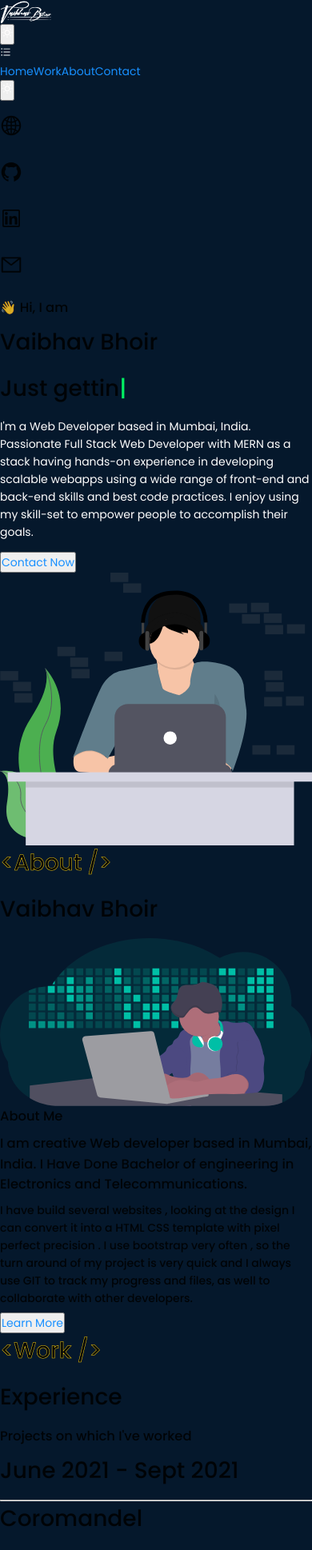
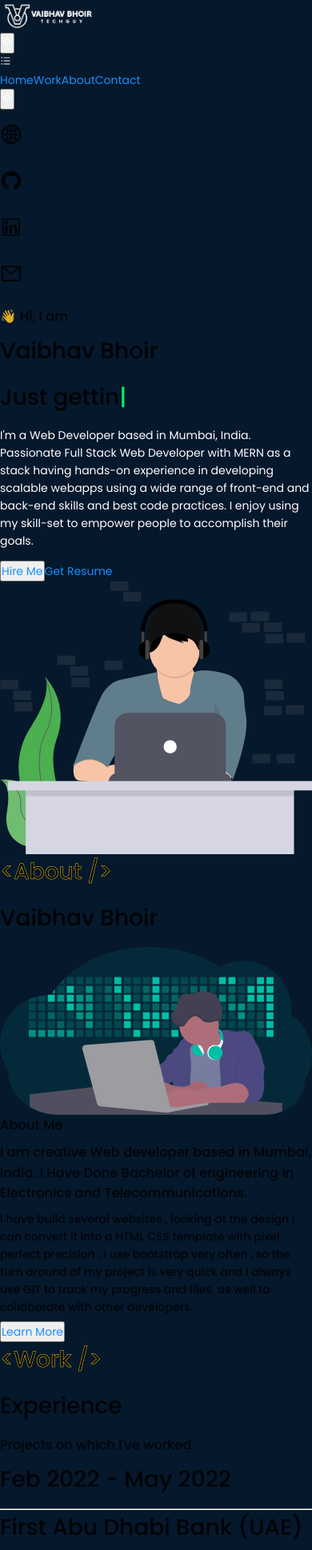
Before and after one commit to vaibhav-bhoir/NextjsPortfolio, a Next.js app: page / in a window 390 px wide. Shown: the top 1938 px of the page at 80% size. Built offline with nearby package versions, Linux system fonts and the light colour scheme.

Commit message:
experience and project data added and some css chnages added

```diff
--- a/components/ContactForm.js
+++ b/components/ContactForm.js
@@ -64,7 +64,7 @@ const ContactForm = () => {
                         <form onSubmit={handleSubmit(onSubmit)}>
                         <div className="flex flex-col relative mb-7">
                             <label className="mb-3 dark:text-black" htmlFor="name">
-                            Your Full Name
+                            Your Full Name <span className="text-red-500">*</span>
                             </label>
                             <input
                             className={`${errors.name ? 'ring-2 ring-red-500' : null} outline-none py-2 px-4 bg-gray-700 dark:bg-white border-primary border-2 rounded-md placeholder-gray-400 dark:text-black`}
@@ -84,7 +84,7 @@ const ContactForm = () => {
                         </div>
                         <div className="flex flex-col relative mb-7">
                             <label className="mb-3 dark:text-black" htmlFor="email">
-                            Your E-mail
+                            Your E-mail <span className="text-red-500">*</span>
                             </label>
                             <input
                             className={`${errors.email ? 'ring-2 ring-red-500' : null} outline-none py-2 px-4 bg-gray-700 dark:bg-white border-primary border-2 rounded-md placeholder-gray-400 dark:text-black`}
@@ -116,7 +116,7 @@ const ContactForm = () => {
                         </div>
                         <div className="flex flex-col relative mb-7">
                             <label className="my-2 dark:text-black" htmlFor="message">
-                            Your message
+                            Your message <span className="text-red-500">*</span>
                             </label>
                             <textarea
                             className={`${errors.message ? 'ring-2 ring-red-500' : null} outline-none h-28 max-h-56 py-2 px-4 bg-gray-700 dark:bg-white border-primary border-2 rounded-md dark:text-black`}
@@ -135,7 +135,7 @@ const ContactForm = () => {
                                     message: "Your message can't be more than 1000 characters",
                                 },
                                 minLength: {
-                                    value: 40,
+                                    value: 30,
                                     message: 'Your message must be longer than this!',
                                 },
                             })}
--- a/components/Navbar.js
+++ b/components/Navbar.js
@@ -25,14 +25,14 @@ const Navbar2 = () => {
     const toggleTheme = () => {setTheme(theme === 'dark' ? 'light' : 'dark')}
 
     return (
-        <nav className="fixed w-full md:flex justify-between items-center text-white text-center bg-frosted dark:bg-darkblue p-9 md:p-3 z-50">
+        <nav className="fixed w-full md:flex justify-between items-center text-white text-center bg-frosted dark:bg-darkblue p-4 md:px-3 md:py-0 z-50">
             <div className="flex items-center justify-between">
                 <Link href='/'>
                 <a className='inline-flex items-center p-2 mr-4 '>
                     {/* <span className='text-4xl text-white font-bold uppercase tracking-wide'>
                     Vaibhav Bhoir
                     </span> */}
-                    <img className="logo" src="logo.png" alt="logo"  />
+                    <img className="logo" src="brand-logo.png" alt="logo"  />
                 </a>
                 </Link>
 
@@ -73,7 +73,7 @@ const Navbar2 = () => {
                     navLinks.map((link, index) => (
 
                         <Link href={link.path} key={index}>
-                            <a onClick={toggleSidebar} className={`${router.pathname == link.path ? "border-b-2" : "" }  px-3 my-6 md:py-2 text-7xl md:text-3xl text-white font-bold items-center justify-center hover:bg-primary dark:hover:bg-jaguar hover:text-white `}>
+                            <a onClick={toggleSidebar} className={`${router.pathname == link.path ? "border-b-2" : "" }  px-3 my-6 md:py-2 text-7xl md:text-3xl text-white font-bold items-center justify-center hover:border-b-2 hover:text-white `}>
                                 {link.name}
                             </a>
                         </Link>
--- a/components/experience.data.js
+++ b/components/experience.data.js
@@ -1,6 +1,30 @@
 const EXP_DATA = [
     {
         id: 1,
+        name: 'First Abu Dhabi Bank (UAE)',
+        post: 'Associate Developer',
+        location: 'Mirum India pvt ltd',
+        desc: 'FAB is the leading bank in the UAE. I have worked on accessibility part of their website as per Accessibility guidelines and the law, made the website accessible for screen readers and the person with disabilities.',
+        date: 'Feb 2022 - May 2022'
+    },
+    {
+        id: 2,
+        name: 'Rohan Corporation',
+        post: 'Associate Developer',
+        location: 'Mirum India pvt ltd',
+        desc: 'Worked on front-end part of their website and also managed backend data with the help of wordpress CMS.',
+        date: 'Oct 2021 - Jan 2022'
+    },
+    {
+        id: 3,
+        name: 'Greenlam Clads',
+        post: 'Associate Developer',
+        location: 'Mirum India pvt ltd',
+        desc: 'Worked on front-end part of their website and also managed backend data with the help of wordpress CMS.',
+        date: 'June 2021 - DEC 2021'
+    },
+    {
+        id: 4,
         name: 'Coromandel',
         post: 'Associate Developer',
         location: 'Mirum India pvt ltd',
@@ -8,29 +32,13 @@ const EXP_DATA = [
         date: 'June 2021 - Sept 2021'
     },
     {
-        id: 2,
-        name: 'Greenlam Clads',
-        post: 'Associate Developer',
-        location: 'Mirum India pvt ltd',
-        desc: 'Worked on front-end part of their website and also managed backend data with the help of wordpress CMS.',
-        date: 'June 2021 - DEC 2021'
-    },
-    {
-        id: 3,
+        id: 5,
         name: 'Hero Electric',
         post: 'Associate Developer',
         location: 'Mirum India pvt ltd',
         desc: 'Managed backend data with the help of wordpress CMS.',
         date: 'Oct 2021 - DEC 2021'
-    },
-    {
-        id: 4,
-        name: 'Rohan Corporation',
-        post: 'Associate Developer',
-        location: 'Mirum India pvt ltd',
-        desc: 'Worked on front-end part of their website and also managed backend data with the help of wordpress CMS.',
-        date: 'Oct 2021 - Present'
-    },
+    }
 ]
 
 export default EXP_DATA
--- a/components/projects.data.js
+++ b/components/projects.data.js
@@ -65,6 +65,17 @@ const PROJECTS_DATA = [
         github: 'https://github.com/vaibhav-bhoir/react-portfolio',
         type: 'Website',
     },
+    {
+        id: 7,
+        name: 'React Admin Dashboard',
+        desc: 'lorem ipsum lorem ipsum lorem ipsdum lorem ipsum',
+        image: '/projects/react-dashboard.png',
+        tech: [{ class: '/icons/html5.svg', name: 'HTML' }, { class: '/icons/css.svg', name: 'CSS' }, { class: '/icons/javascript.svg', name: 'JS' }, { class: '/icons/netlify.svg', name: 'Netlify' }],
+        date: '--',
+        link: 'https://react-admin-vaibhav-bhoir.vercel.app/',
+        github: 'https://github.com/vaibhav-bhoir/react-admin',
+        type: 'Website',
+    }
 ]
 
 export default PROJECTS_DATA
--- a/pages/index.js
+++ b/pages/index.js
@@ -1,6 +1,6 @@
 import Head from 'next/head'
 import Link from 'next/link';
-import { useState } from 'react';
+import { useState, useEffect } from 'react';
 import Cover from '../components/Cover';
 import PROJECTS_DATA from '../components/projects.data';
 import { AiOutlineGithub, AiOutlineLinkedin , AiOutlineMail} from "react-icons/ai";
@@ -12,9 +12,6 @@ import Typed from 'react-typed';
 import Image from 'next/image';
 import heroImg from '../public/landing.svg';
 import projectImg from '../public/projects.svg';
-
-
-
 
 
 export default function Home() {
@@ -60,7 +57,10 @@ export default function Home() {
           </h1>
           <p className="text-secondary-900 text-3xl md:text-4xl max-w-6xl" data-aos="fade-in" data-aos-delay={1500}>I'm a <span className="text-success dark:text-darkblue font-bold">Web Developer</span> based in Mumbai, India. Passionate Full Stack Web Developer with MERN as a stack having hands-on experience in developing scalable webapps using a wide range of front-end and back-end skills and best code practices. I enjoy using my skill-set to empower people to accomplish their goals.</p>
           <Link href="/contact">
-            <button className="rounded-lg border-2 px-8 py-4 mt-4 mb-24 border-success text-success dark:text-white dark:bg-darkblue dark:border-darkblue hover:bg-success hover:text-black" data-aos="fade-in" data-aos-delay={2000}>Contact Now</button>
+            <button className="rounded-lg border-2 px-4 py-2 md:px-8 md:py-4 mt-4 mb-24 border-success text-success dark:text-white dark:bg-darkblue dark:border-darkblue hover:bg-success hover:text-black" data-aos="fade-in" data-aos-delay={2000}>Hire Me</button>
+          </Link>
+          <Link href="https://drive.google.com/file/d/1SQBc9-Px8UvT6FeuOBZyCaugx4lPemx6/view?usp=drivesdk">
+            <a target="_blank" rel="noopener noreferrer" className="rounded-lg border-2 px-4 py-2 md:px-8 md:py-4 mt-4 mb-24  ml-6 md:ml-8 border-info text-info dark:text-white dark:bg-darkblue dark:border-darkblue hover:bg-info hover:text-black" data-aos="fade-in" data-aos-delay={2000}>Get Resume</a>
           </Link>
           </div>
           <div className=" hidden md:block w-full md:w-1/2 p-16">
@@ -88,8 +88,8 @@ export default function Home() {
           </div>
           <div className="w-full lg:w-1/2">
             <h3 className="text-success dark:text-jaguar md:text-4xl" data-aos="fade-in">About Me</h3>
-            <h3 className="text-secondary-900 text-3xl md:text-4xl max-w-6xl my-8" data-aos="fade-in">I am creative Web developer based in Mumbai, India. I Have Done Bachelor of engineering in Electronics and Telecommunications.</h3>
-            <h4 className="text-secondary-900 text-3xl md:text-4xl max-w-6xl my-8" data-aos="fade-in">I have build several websites , looking at the design I can convert it into a HTML CSS template with pixel perfect precision . I use bootstrap very often , so the turn around of my project is very quick and I always use GIT to track my progress and files, as well to collaborate with other developers.
+            <h3 className="text-secondary-900 text-3xl md:text-4xl max-w-6xl my-8" data-aos="fade-left">I am creative Web developer based in Mumbai, India. I Have Done Bachelor of engineering in Electronics and Telecommunications.</h3>
+            <h4 className="text-secondary-900 text-3xl md:text-4xl max-w-6xl my-8" data-aos="fade-left">I have build several websites , looking at the design I can convert it into a HTML CSS template with pixel perfect precision . I use bootstrap very often , so the turn around of my project is very quick and I always use GIT to track my progress and files, as well to collaborate with other developers.
             </h4>
             <Link href="/about">
               <button data-aos="fade-in" className="rounded-lg border-2 px-8 py-4 mt-4 mb-24 dark:text-white dark:bg-darkblue dark:border-darkblue border-success text-success hover:bg-success hover:text-black">Learn More</button>
--- a/style/global.css
+++ b/style/global.css
@@ -46,14 +46,14 @@ html.light body {
 }
 
 .logo {
-  width: 140px;
+  width: 200px;
   height: auto;
   margin-left: 45px;
 }
 
 @media only screen and (max-width: 767px) {
   .logo {
-    width: 65px;
+    width: 120px;
     height: auto;
     margin-left: 0;
   }
```
Also changed, not shown: pages/about.js (+3 -5 lines), public/brand-logo.png (added), public/projects/react-dashboard.png (added).
